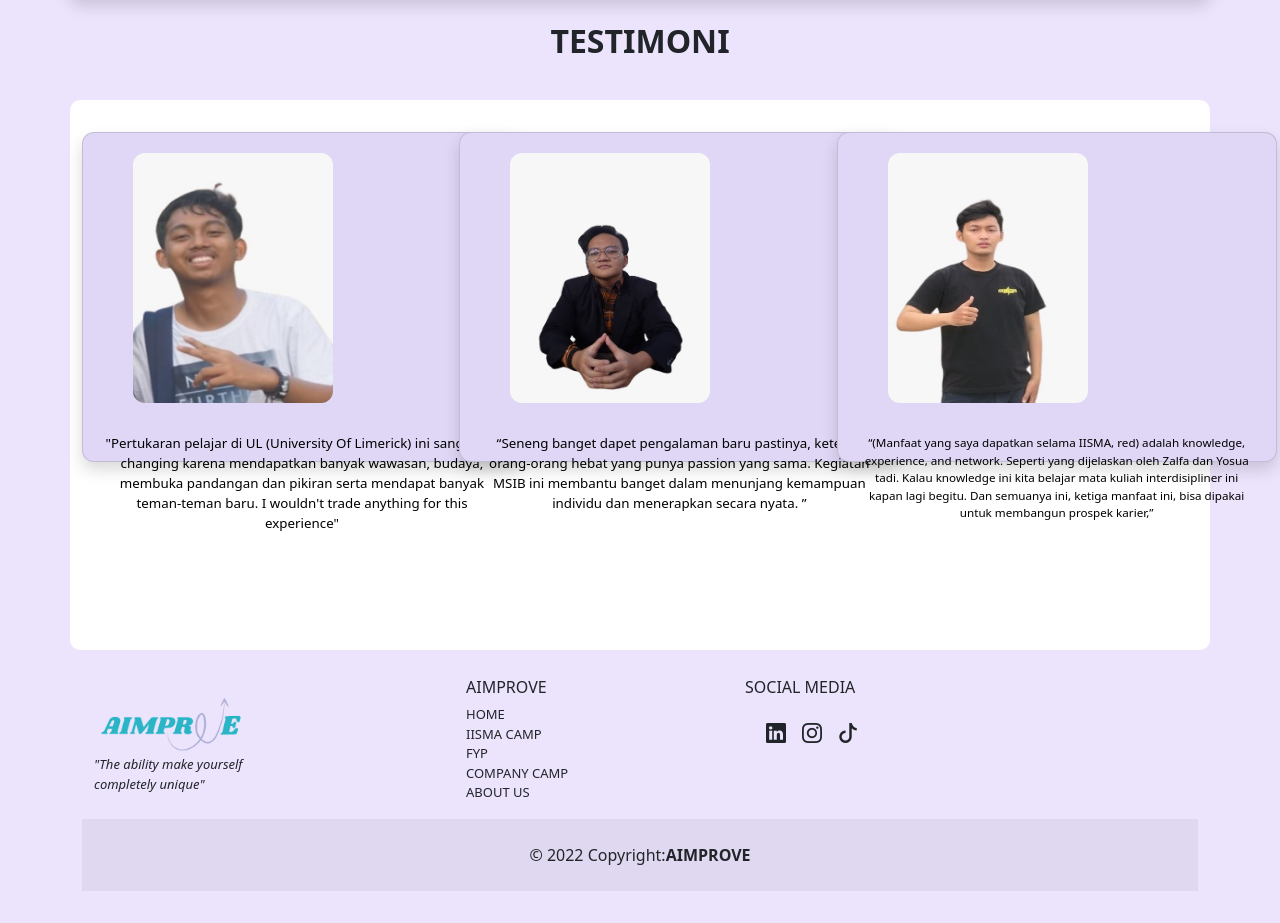
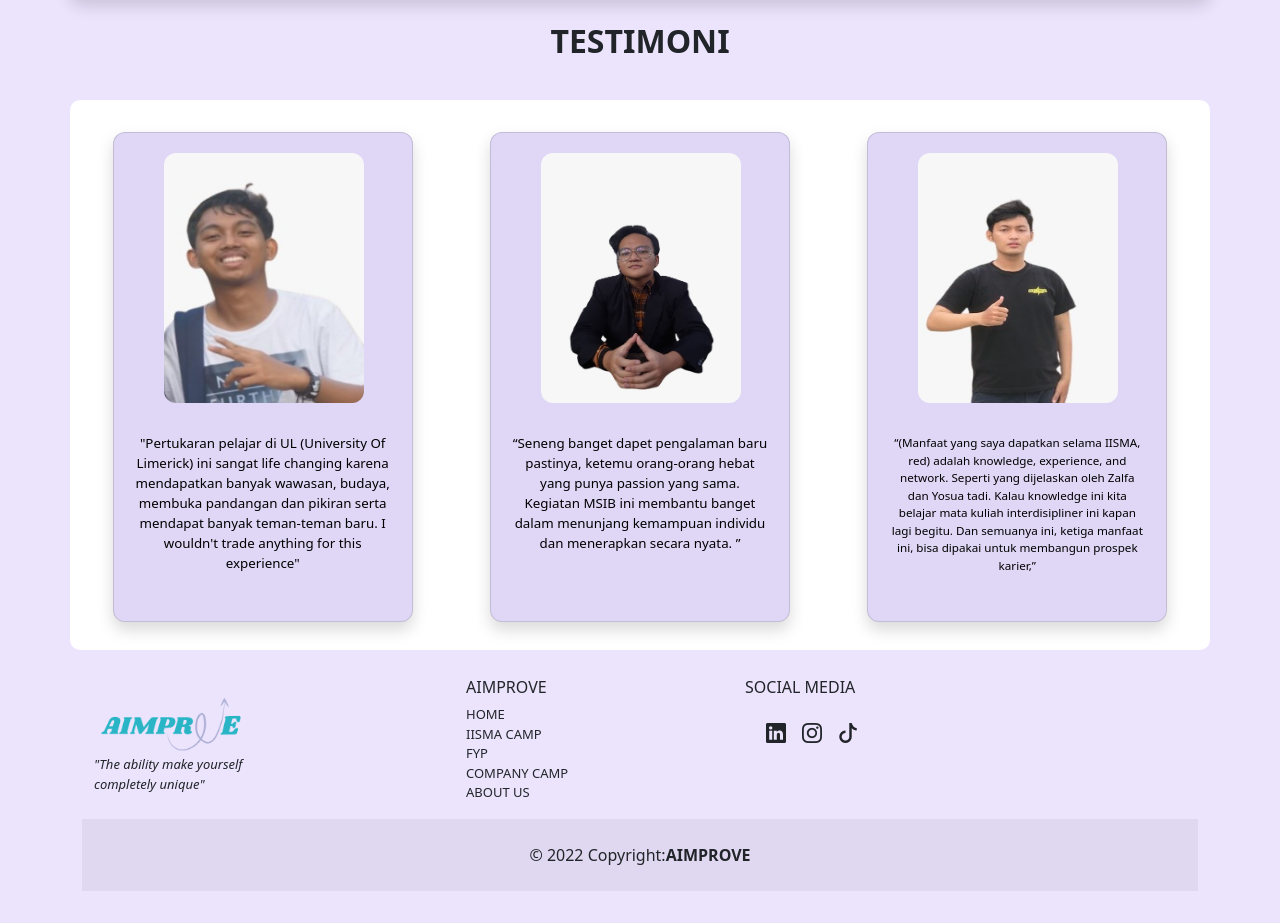
Before and after one commit to rg-km/final-project-engineering-50-new, a React (Create React App) app in the folder frontend/: page / in a window 1280 px wide. Shown: the part 1001-1924 px from the top of the page. Built offline with nearby package versions, Linux system fonts and the light colour scheme.

Commit message:
fix layouting home-page

```diff
--- a/frontend/src/components/Styles/Home.css
+++ b/frontend/src/components/Styles/Home.css
@@ -8,15 +8,15 @@
 }
 
 .info-panel img {
-  height: 300px;
-  width: 300px;
+  height: 200px;
+  width: 200px;
   margin-top: -10px;
   margin-left: 40px;
 }
 .text-head {
   text-align: center !important;
   margin-left: 0px !important;
-  margin-top: -30px !important;
+  margin-top: -50px !important;
   color: #531cb9;
   padding: 10px;
   font-size: x-large;
@@ -69,8 +69,8 @@
 .bima {
   background-color: #ece4fd;
   border-radius: 12px;
-  height: 490px;
-  width: 300px;
+  height: 490px !important;
+  width: 300px !important;
 }
 
 .bima img {
@@ -84,8 +84,8 @@
 .Al {
   background-color: #ece4fd;
   border-radius: 12px;
-  height: 490px;
-  width: 300px;
+  height: 490px !important;
+  width: 300px !important;
 }
 
 .Al img {
@@ -100,8 +100,8 @@
   font-size: 14px;
   background-color: #ece4fd;
   border-radius: 12px;
-  height: 490px;
-  width: 300px;
+  height: 490px !important;
+  width: 300px !important;
 }
 
 .Enggar img {
```
